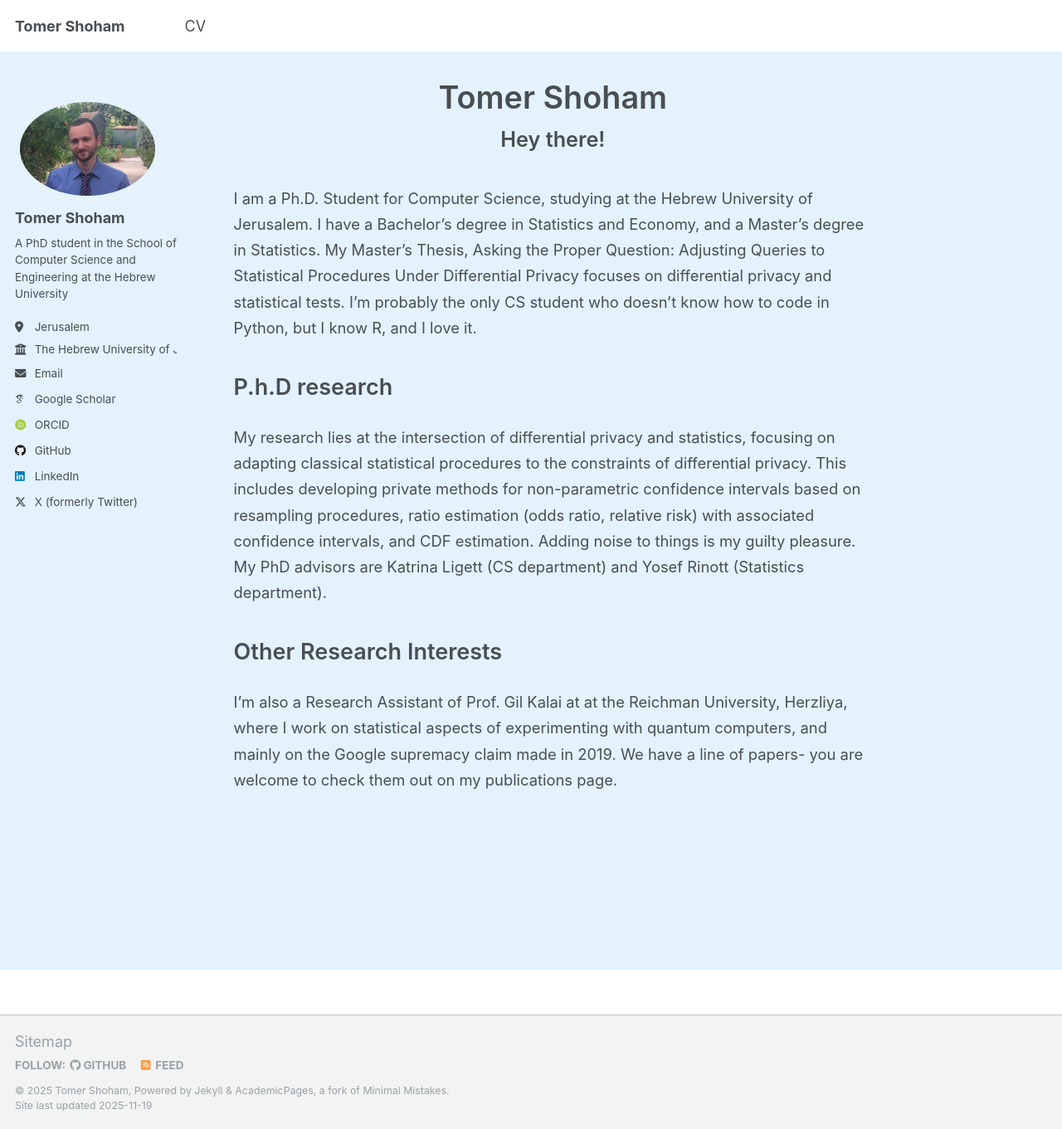
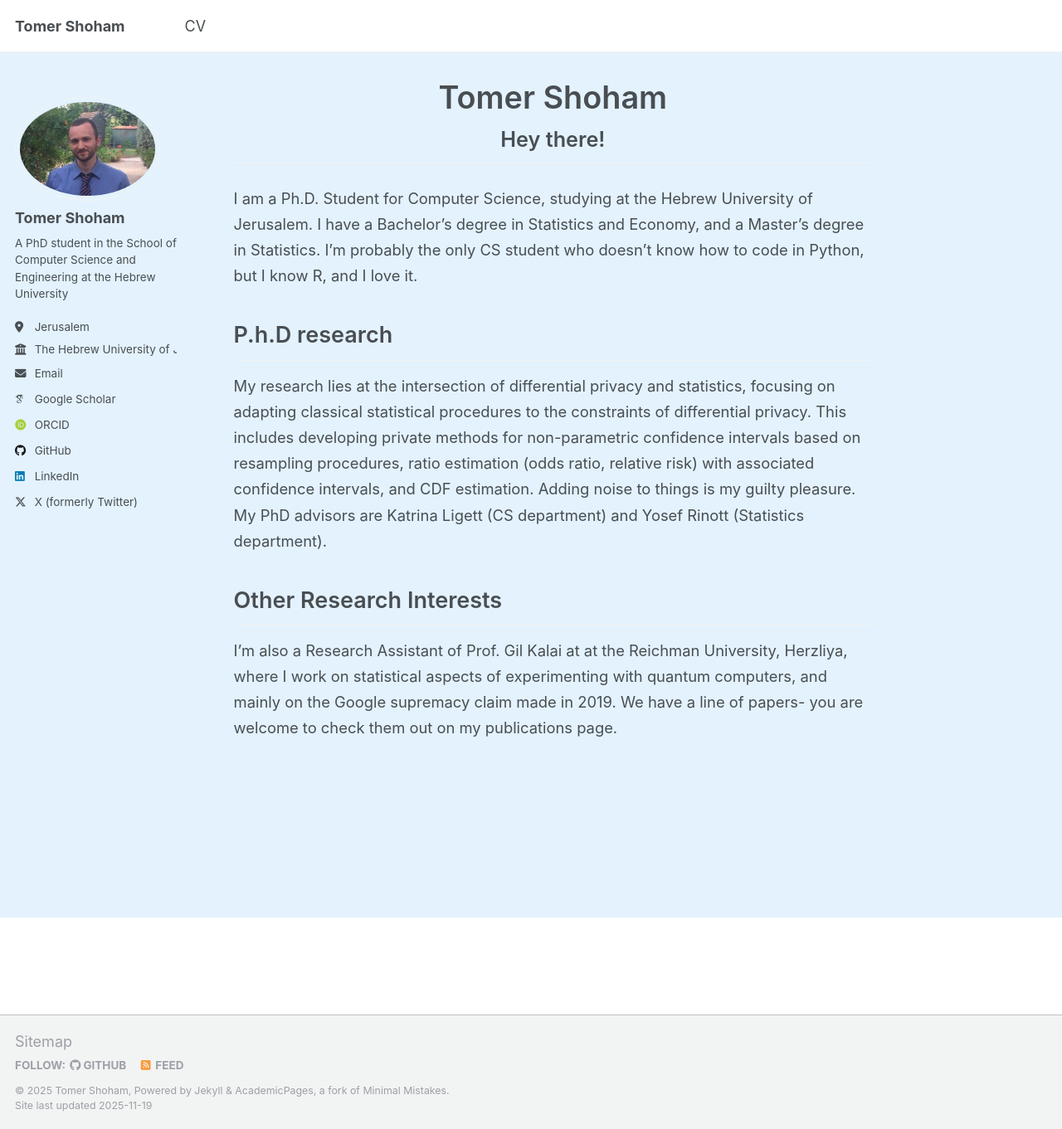
Before and after one commit to TomerShoham1/TomerShoham1.github.io, a Jekyll site: the page built from _pages/about.md, in a window 1280 px wide and 1361 px high. Shown: the whole window at 83% size. Built offline with Jekyll 4.4.1, drawn with Linux system fonts in a browser that asks for light colours; some web fonts are replaced; a script that is not in the unit is left out.

Commit message:
some editing to front page

```diff
--- a/_pages/about.md
+++ b/_pages/about.md
@@ -9,7 +9,7 @@ redirect_from:
 ---
 
 ## Hey there!
-I am a Ph.D. Student for Computer Science, studying at the Hebrew University of Jerusalem. I have a Bachelor's degree in Statistics and Economy, and a Master's degree in Statistics. My Master's Thesis, Asking the Proper Question: Adjusting Queries to Statistical Procedures Under Differential Privacy focuses on differential privacy and statistical tests. I'm probably the only CS student who doesn't know how to code in Python, but I know R, and I love it.
+I am a Ph.D. Student for Computer Science, studying at the Hebrew University of Jerusalem. I have a Bachelor's degree in Statistics and Economy, and a Master's degree in Statistics. I'm probably the only CS student who doesn't know how to code in Python, but I know R, and I love it.
 
 ## P.h.D research
 My research lies at the intersection of differential privacy and statistics, focusing on adapting classical statistical procedures to the constraints of differential privacy. This includes developing private methods for non-parametric confidence intervals based on resampling procedures, ratio estimation (odds ratio, relative risk) with associated confidence intervals, and CDF estimation. Adding noise to things is my guilty pleasure.
```
